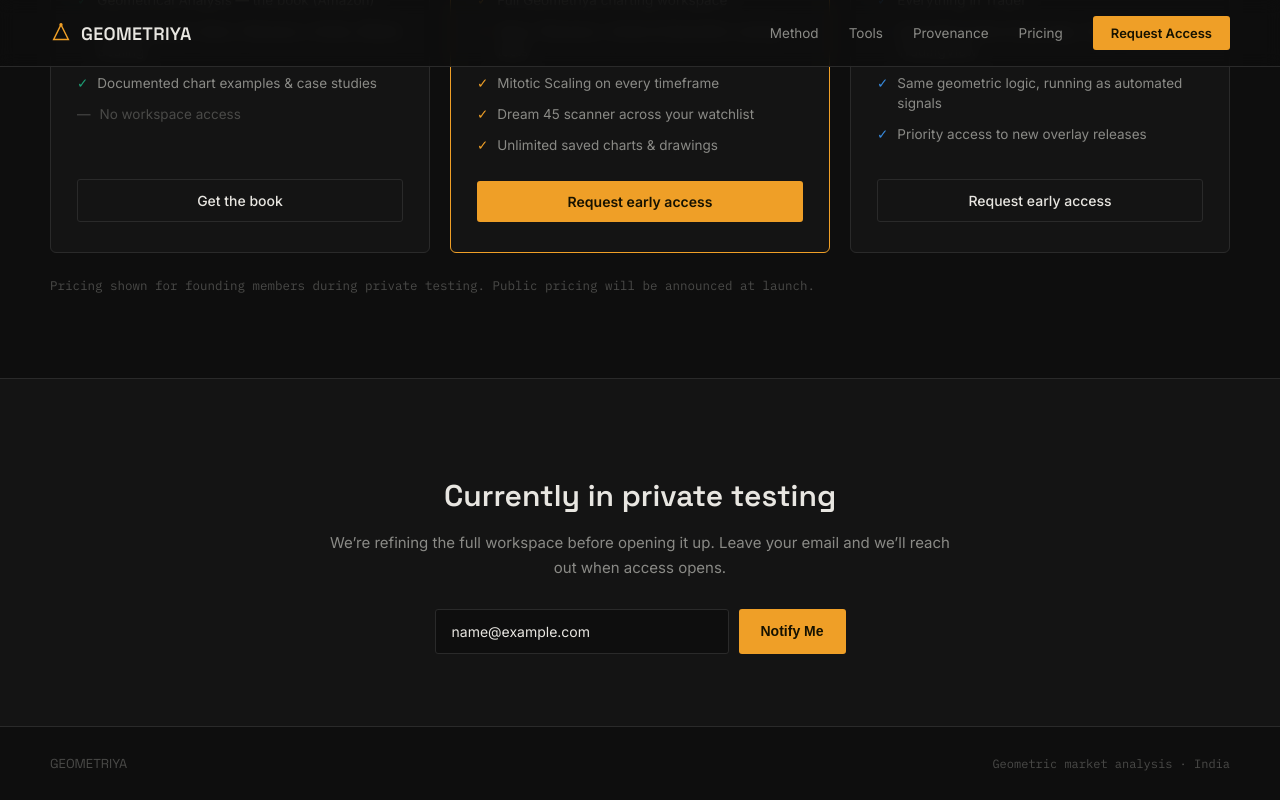
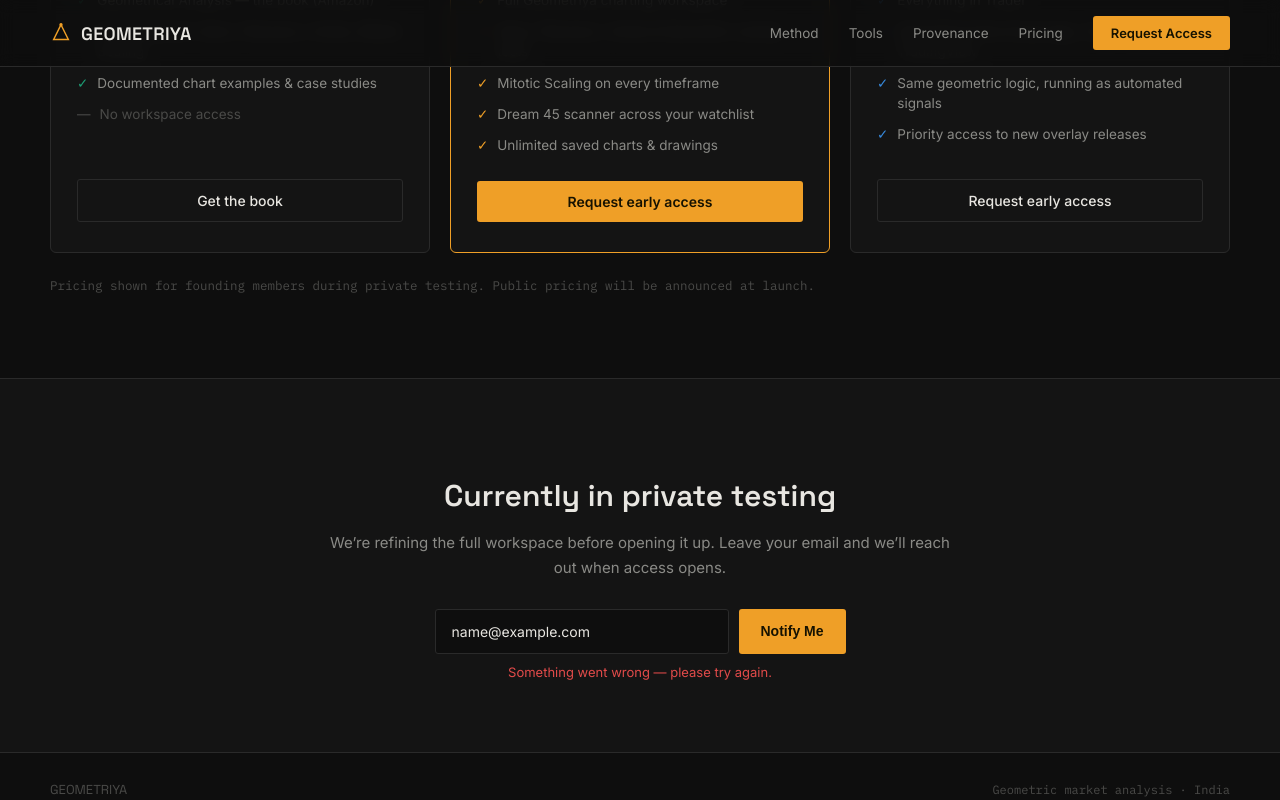
Before and after one commit to anandkene3073-lgtm/geometriya-landing, a React (Vite) app: page / in a window 1280 px wide. Both pictures are taken after typing "name@example.com" into the empty fields and a click on the button "Notify Me". Shown: the part 3110-3910 px from the top of the page. Built offline with nearby package versions, Linux system fonts and the light colour scheme.

Commit message:
Wire up waitlist form to Formspree

```diff
--- a/src/GeometriyaLanding.jsx
+++ b/src/GeometriyaLanding.jsx
@@ -137,6 +137,67 @@
   { name: 'Time', icon: 'clock', color: C.green, desc: 'Time series projection and price\u2194time conversion — geometry applied to the x-axis, not just price.' },
   { name: 'Zones & Measure', icon: 'zone', color: C.blue, desc: 'Demand/supply zones and precise count/target measurement tools for execution.' },
 ];
+
+const FORMSPREE_ENDPOINT = 'https://formspree.io/f/mykqbgdn';
+
+function WaitlistForm() {
+  const [email, setEmail] = useState('');
+  const [status, setStatus] = useState('idle'); // idle | loading | success | error
+
+  const handleSubmit = async (e) => {
+    e.preventDefault();
+    if (!email) return;
+    setStatus('loading');
+    try {
+      const res = await fetch(FORMSPREE_ENDPOINT, {
+        method: 'POST',
+        headers: { 'Accept': 'application/json' },
+        body: JSON.stringify({ email }),
+      });
+      if (res.ok) {
+        setStatus('success');
+        setEmail('');
+      } else {
+        setStatus('error');
+      }
+    } catch {
+      setStatus('error');
+    }
+  };
+
+  if (status === 'success') {
+    return (
+      <div style={{ fontSize: 15, color: C.green, fontFamily: "'Inter', sans-serif", padding: '13px 0' }}>
+        ✓ You&rsquo;re on the list &mdash; we&rsquo;ll be in touch when access opens.
+      </div>
+    );
+  }
+
+  return (
+    <form onSubmit={handleSubmit} style={{ display: 'flex', gap: 10, justifyContent: 'center', flexWrap: 'wrap' }}>
+      <input
+        type="email"
+        required
+        placeholder="you@example.com"
+        value={email}
+        onChange={(e) => setEmail(e.target.value)}
+        style={{ background: C.bg, border: `1px solid ${C.line}`, color: C.ink, padding: '13px 16px', borderRadius: 3, fontSize: 14, minWidth: 260, fontFamily: "'Inter', sans-serif" }}
+      />
+      <button
+        type="submit"
+        disabled={status === 'loading'}
+        style={{ background: C.gold, color: '#161200', fontWeight: 600, fontSize: 14, padding: '13px 22px', borderRadius: 3, border: 'none', cursor: status === 'loading' ? 'default' : 'pointer', opacity: status === 'loading' ? 0.7 : 1 }}
+      >
+        {status === 'loading' ? 'Sending…' : 'Notify Me'}
+      </button>
+      {status === 'error' && (
+        <div style={{ width: '100%', color: C.red, fontSize: 13, fontFamily: "'Inter', sans-serif" }}>
+          Something went wrong &mdash; please try again.
+        </div>
+      )}
+    </form>
+  );
+}
 
 function Nav() {
   const [open, setOpen] = useState(false);
@@ -360,10 +421,7 @@
           <p style={{ color: C.inkDim, fontSize: 15, lineHeight: 1.7, marginBottom: 28 }}>
             We&rsquo;re refining the full workspace before opening it up. Leave your email and we&rsquo;ll reach out when access opens.
           </p>
-          <form onSubmit={(e) => e.preventDefault()} style={{ display: 'flex', gap: 10, justifyContent: 'center', flexWrap: 'wrap' }}>
-            <input type="email" placeholder="you@example.com" style={{ background: C.bg, border: `1px solid ${C.line}`, color: C.ink, padding: '13px 16px', borderRadius: 3, fontSize: 14, minWidth: 260, fontFamily: "'Inter', sans-serif" }} />
-            <button type="submit" style={{ background: C.gold, color: '#161200', fontWeight: 600, fontSize: 14, padding: '13px 22px', borderRadius: 3, border: 'none', cursor: 'pointer' }}>Notify Me</button>
-          </form>
+          <WaitlistForm />
         </div>
       </section>
 
```
